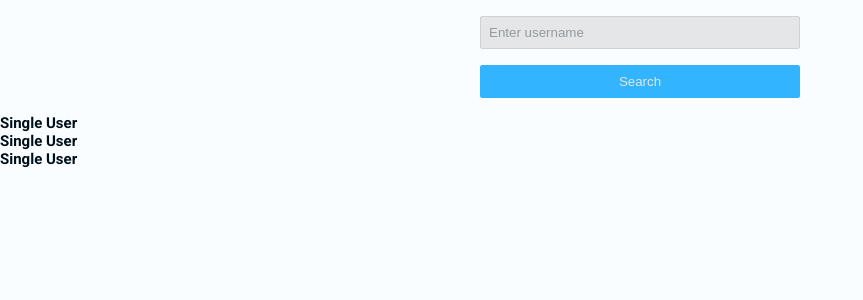
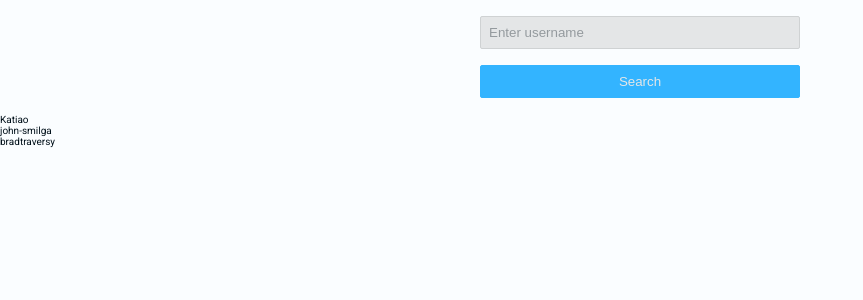
Before and after one commit to Katiao/github-repositories-explorer, a React (Create React App) app: page / in a window 1280 px wide. Shown: the top 300 px of the page, without its empty margins (0-863 px from the left). Built offline with nearby package versions, Linux system fonts and the light colour scheme.

Commit message:
set up single user page, install react icons

```diff
--- a/package.json
+++ b/package.json
@@ -8,6 +8,7 @@
     "@testing-library/user-event": "^12.8.3",
     "react": "^17.0.2",
     "react-dom": "^17.0.2",
+    "react-icons": "^4.2.0",
     "react-scripts": "4.0.3",
     "styled-components": "^5.3.0",
     "web-vitals": "^1.1.2"
--- a/src/components/SingleUser.js
+++ b/src/components/SingleUser.js
@@ -1,11 +1,14 @@
 import React from "react";
+import styled from "styled-components";
 
-const SingleUser = () => {
+const SingleUser = ({ login }) => {
   return (
-    <div>
-      <h1>Single User</h1>
-    </div>
+    <Wrapper>
+      <div className="userCard">{login}</div>
+    </Wrapper>
   );
 };
 
 export default SingleUser;
+
+const Wrapper = styled.article``;
```
Also changed, not shown: 1 other file (tests, documents, lock files or other folders).
